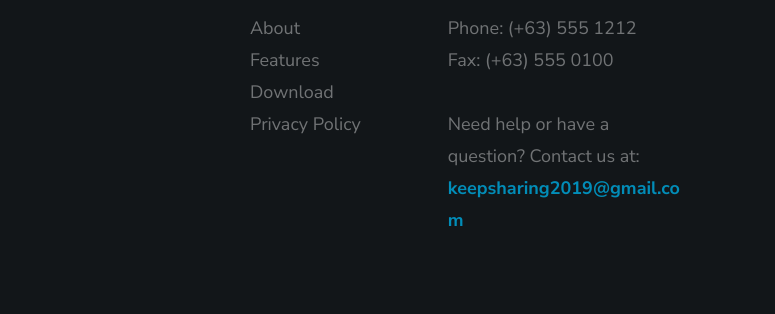
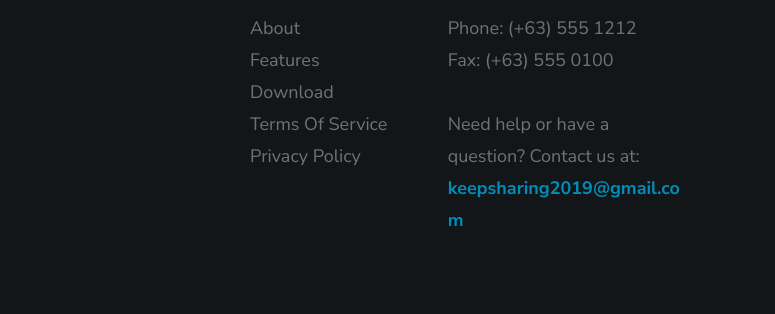
Before and after one commit to XyrussProject/limitlessvpn-core, a plain HTML site: page index.html in a window 1280 px wide. Shown: the part 7465-7779 px from the top of the page, 505-1280 px from the left. Drawn offline with Linux system fonts and the light colour scheme; files whose address does not match are found by name; a web font is replaced by a local one.

Commit message:
Update index.html

```diff
--- a/index.html
+++ b/index.html
@@ -584,6 +584,8 @@
 
                             <li><a href="#download" class="smoothscroll">Download</a></li>
 
+                            <li><a href="terms-of-service.html">Terms Of Service</a></li>
+
                             <li><a href="privacy-policy.html">Privacy Policy</a></li>
 
                         </ul>
```
